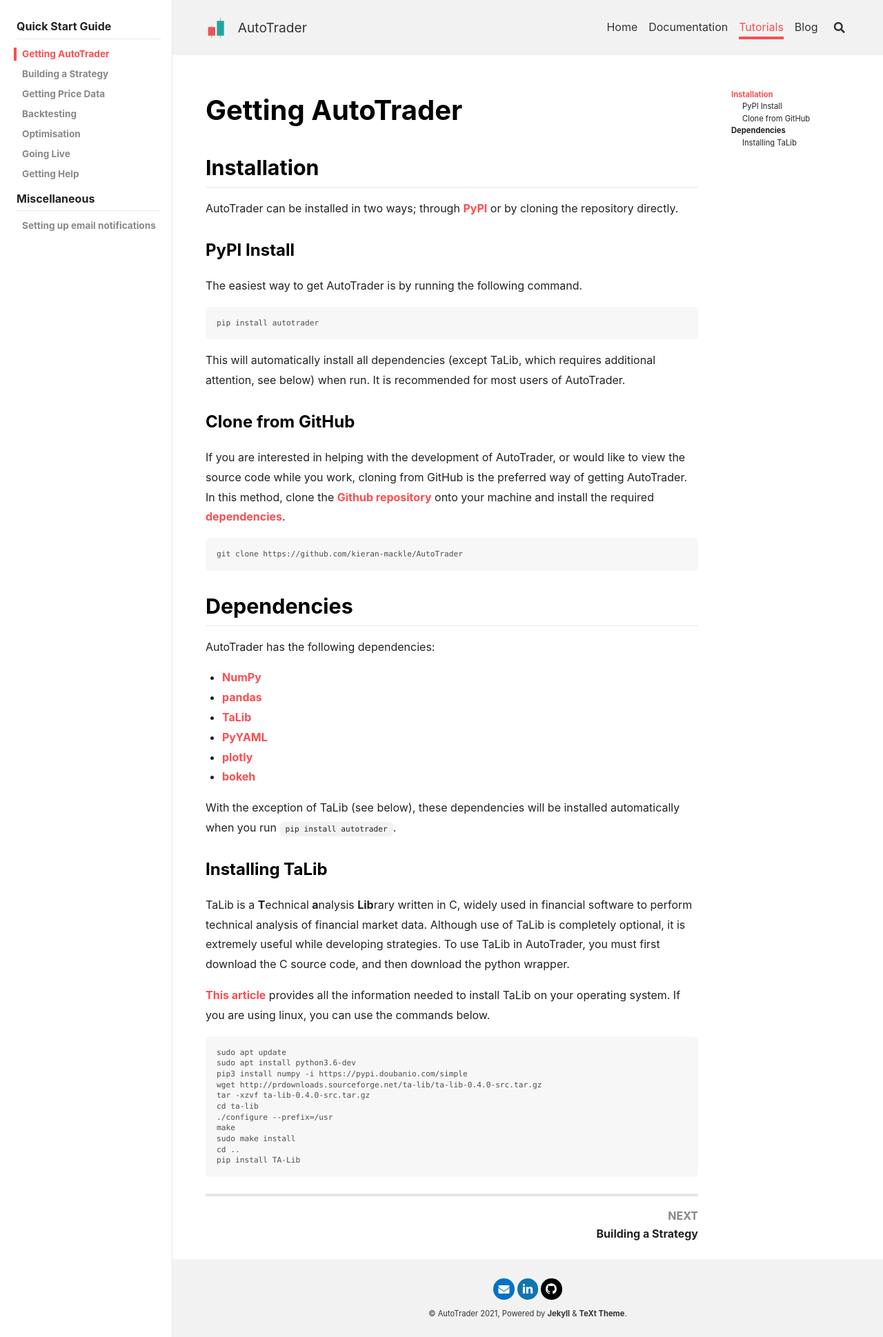
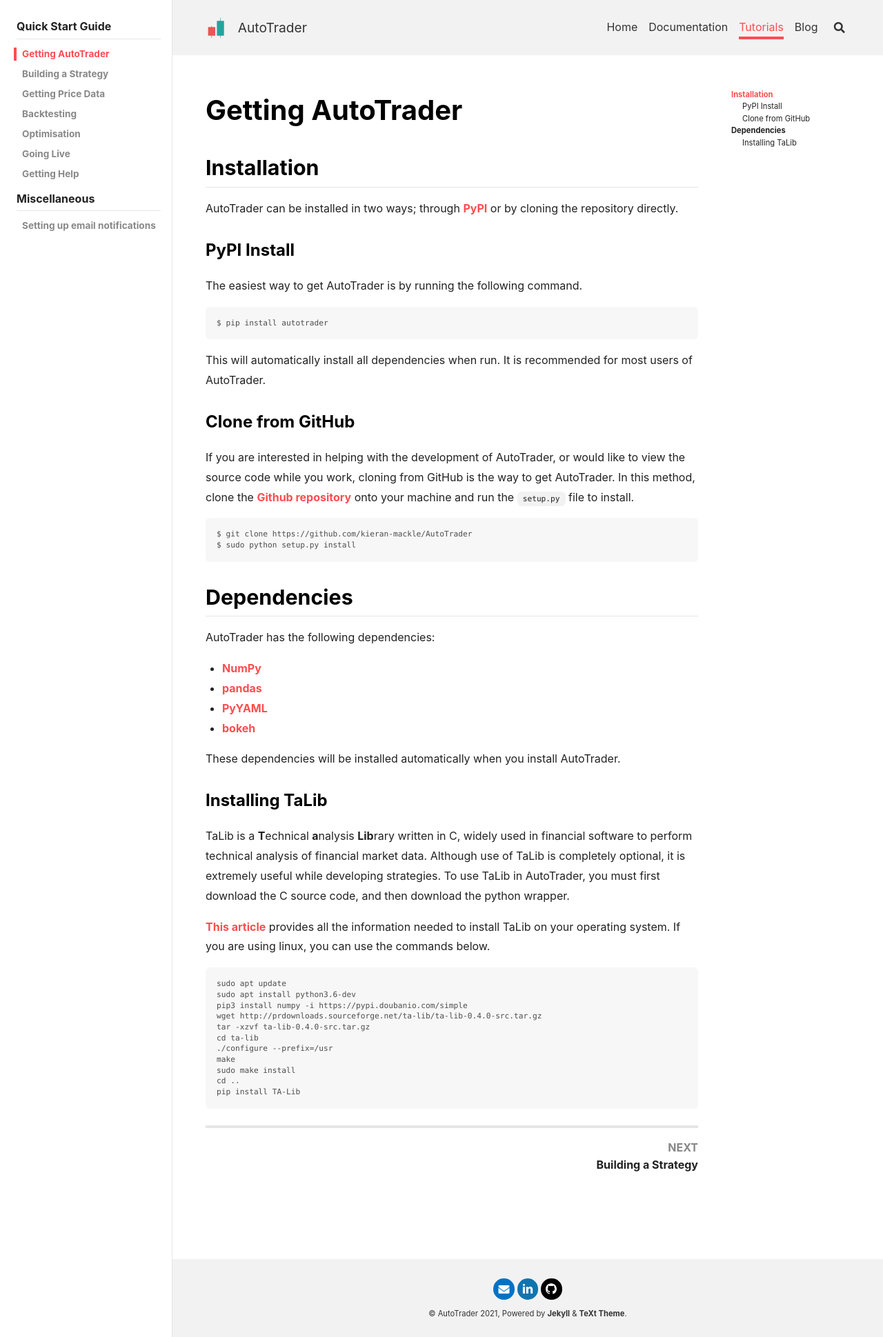
Before and after one commit to kieran-mackle/AutoTrader, a Jekyll site: the page built from content/_tutorials/1.1-getting-autotrader.md, in a window 1280 px wide. Shown: the whole page at 69% size. Built offline with Jekyll 4.4.1, drawn with Linux system fonts in a browser that asks for light colours; nearby versions of some CDN libraries.

Commit message:
docs: updated install methods

````diff
--- a/content/_tutorials/1.1-getting-autotrader.md
+++ b/content/_tutorials/1.1-getting-autotrader.md
@@ -12,21 +12,20 @@
 The easiest way to get AutoTrader is by running the following command.
 
 ```
-pip install autotrader
+$ pip install autotrader
 ```
 
-This will automatically install all dependencies (except TaLib, which requires additional attention, see below) when run.
-It is recommended for most users of AutoTrader.
+This will automatically install all dependencies when run. It is recommended for most users of AutoTrader.
 
 
 ### Clone from GitHub
 If you are interested in helping with the development of AutoTrader, or would like to view the source code while you
-work, cloning from GitHub is the preferred way of getting AutoTrader. In this method, clone the
-[Github repository](https://github.com/kieran-mackle/AutoTrader) onto your machine
-and install the required [dependencies](#dependencies).
+work, cloning from GitHub is the way to get AutoTrader. In this method, clone the
+[Github repository](https://github.com/kieran-mackle/AutoTrader) onto your machine and run the `setup.py` file to install.
 
 ```
-git clone https://github.com/kieran-mackle/AutoTrader
+$ git clone https://github.com/kieran-mackle/AutoTrader
+$ sudo python setup.py install
 ```
 
 
@@ -35,13 +34,10 @@
 AutoTrader has the following dependencies:
 - [NumPy](https://numpy.org/)
 - [pandas](https://pandas.pydata.org/)
-- [TaLib](https://mrjbq7.github.io/ta-lib/)
 - [PyYAML](https://pypi.org/project/PyYAML/)
-- [plotly](https://plotly.com/python/)
 - [bokeh](https://bokeh.org/)
 
-With the exception of TaLib (see below), these dependencies will be installed automatically when you
-run `pip install autotrader`.
+These dependencies will be installed automatically when you install AutoTrader.
 
 
 ### Installing TaLib
````
